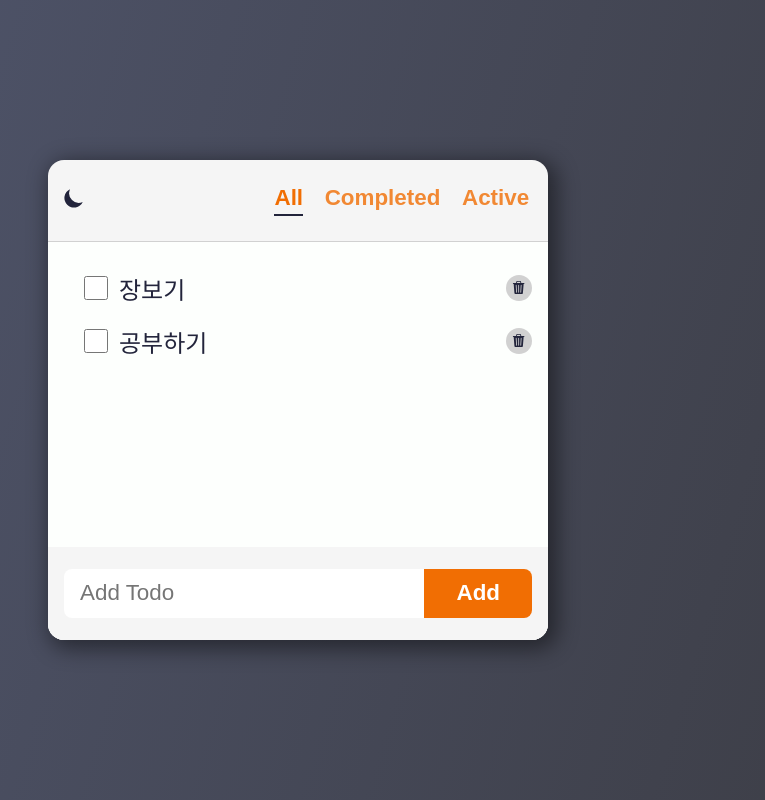
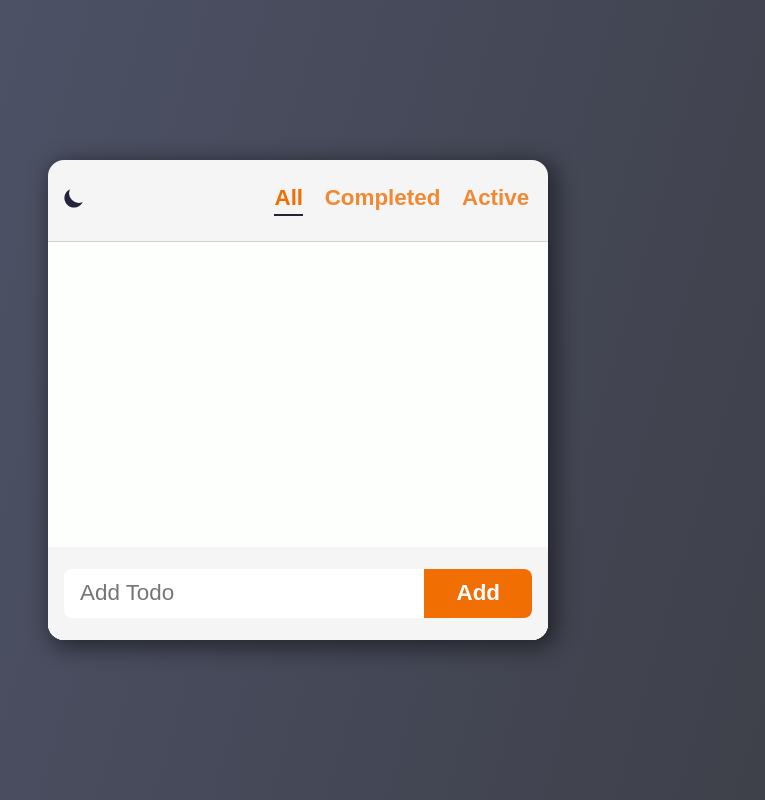
Before and after one commit to jooheekim0713/react-todo, a React (Create React App) app: page / in a window 1280 px wide. Shown: the whole page, without its empty margins (342-1107 px from the left). Built offline with nearby package versions, Linux system fonts and the light colour scheme.

Commit message:
Fix bug by using todo id instead of hard-coded text

```diff
--- a/src/components/Todo/Todo.jsx
+++ b/src/components/Todo/Todo.jsx
@@ -3,7 +3,7 @@
 import styles from './Todo.module.css';
 
 export default function Todo({ todo, onUpdate, onDelete }) {
-  const { text, status } = todo;
+  const { id, text, status } = todo;
   const handleChange = (e) => {
     const status = e.target.checked ? 'completed' : 'active';
     onUpdate({ ...todo, status });
@@ -15,11 +15,11 @@
       <input
         className={styles.checkbox}
         type="checkbox"
-        id="checkbox"
+        id={id}
         checked={status === 'completed'}
         onChange={handleChange}
       />
-      <label className={styles.text} htmlFor="checkbox">
+      <label htmlFor={id} className={styles.text}>
         {text}
       </label>
       <span className={styles.icon}>
--- a/src/components/TodoList/TodoList.jsx
+++ b/src/components/TodoList/TodoList.jsx
@@ -1,26 +1,20 @@
-import React, { useState } from 'react';
+import React, { useEffect, useState } from 'react';
 import AddTodo from '../AddTodo/AddTodo';
 import Todo from '../Todo/Todo';
 import styles from './TodoList.module.css';
 
 export default function TodoList({ filter }) {
-  const [todos, setTodos] = useState([
-    {
-      id: '123',
-      text: '장보기',
-      status: 'active',
-    },
-    {
-      id: '124',
-      text: '공부하기',
-      status: 'active',
-    },
-  ]);
+  const [todos, setTodos] = useState(readTodosFromLocalStorage);
   const handleAdd = (todo) => setTodos([...todos, todo]);
   const handleUpdate = (updated) =>
     setTodos(todos.map((t) => (t.id === updated.id ? updated : t)));
   const handleDelete = (deleted) =>
     setTodos(todos.filter((t) => t.id !== deleted.id));
+
+  useEffect(() => {
+    localStorage.setItem('todos', JSON.stringify(todos));
+  }, [todos]);
+
   const filtered = getFilteredItems(todos, filter);
   return (
     <section className={styles.container}>
@@ -41,6 +35,11 @@
   );
 }
 
+function readTodosFromLocalStorage() {
+  const todos = localStorage.getItem('todos');
+  return todos ? JSON.parse(todos) : [];
+}
+
 function getFilteredItems(todos, filter) {
   if (filter === 'all') {
     return todos;
```
